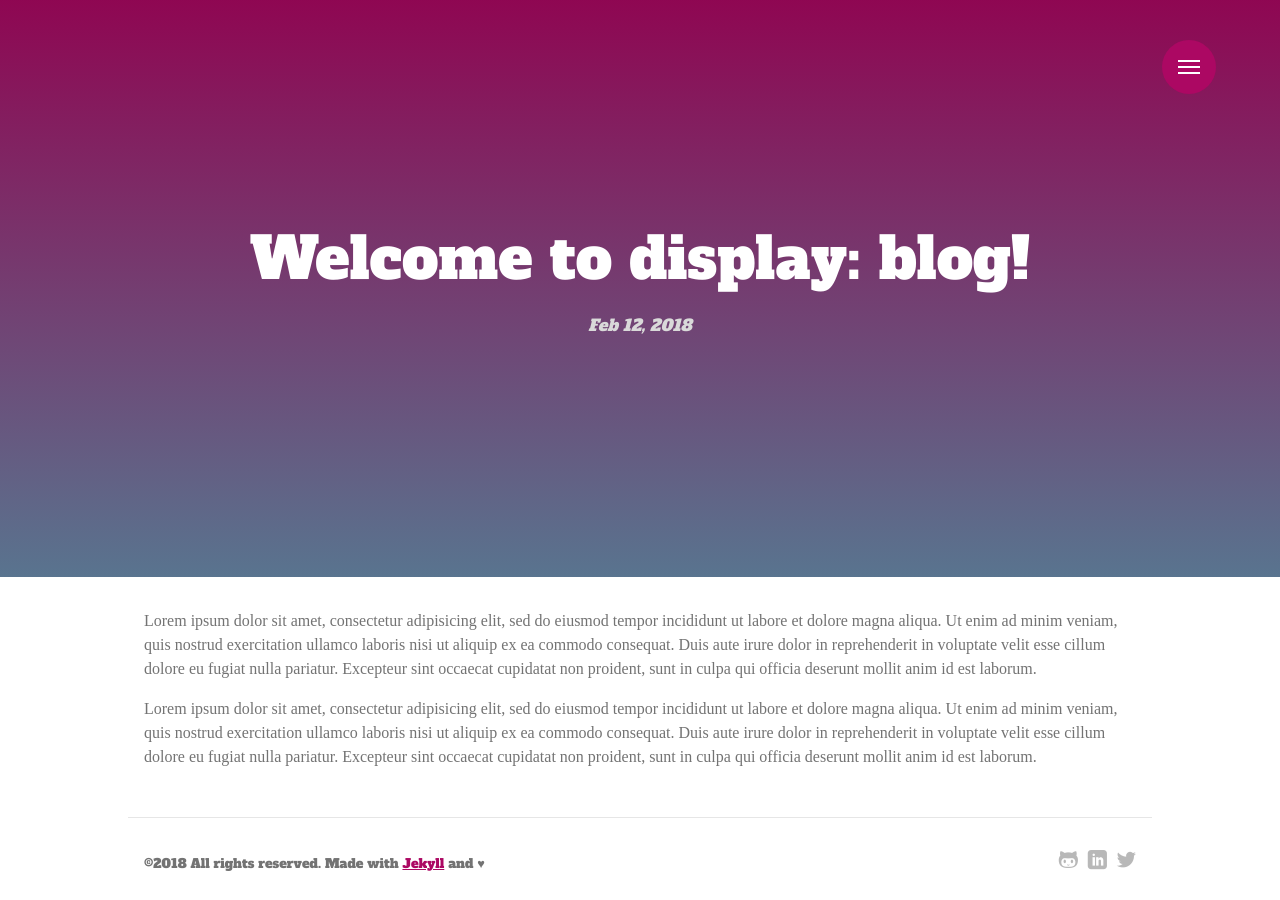
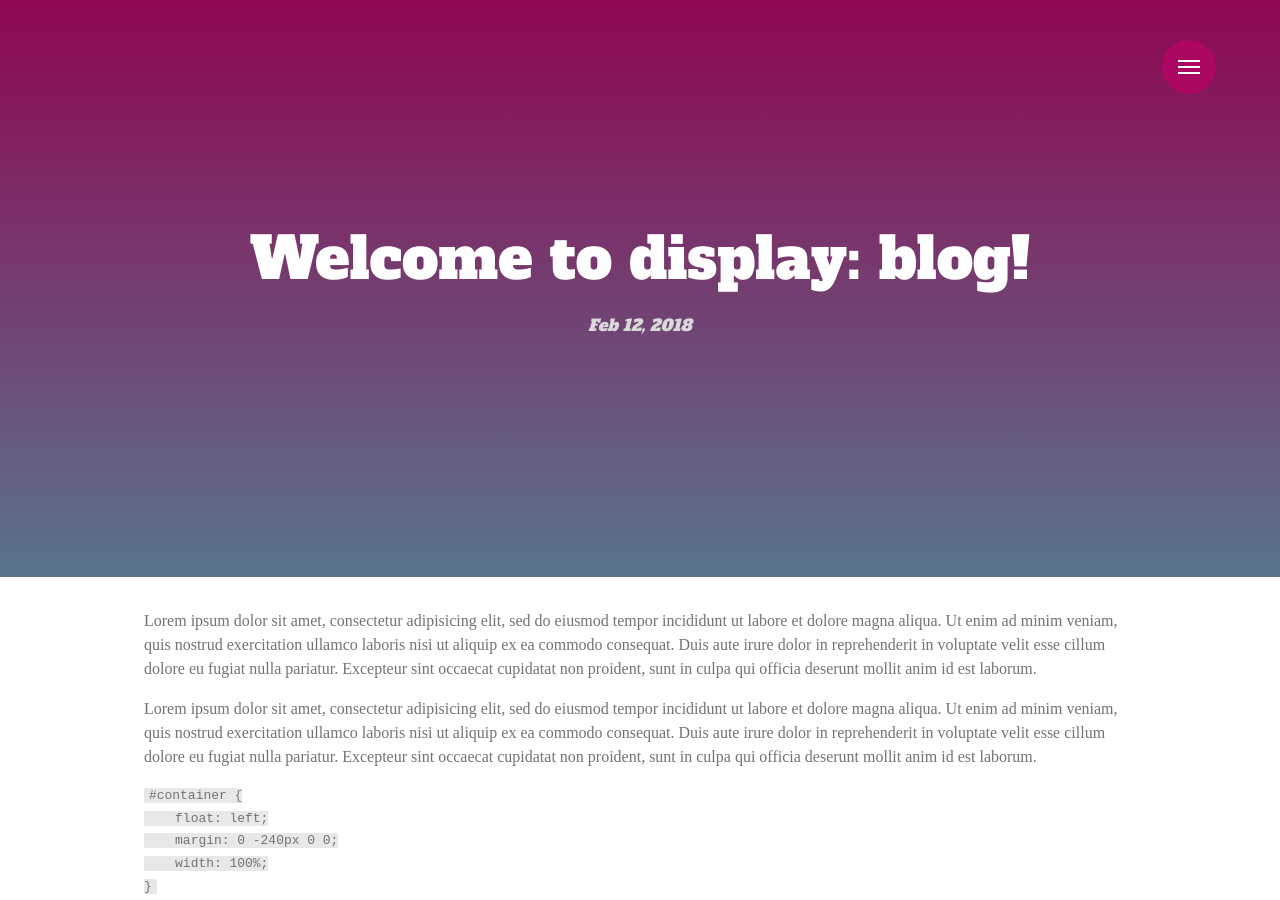
Before and after one commit to bpcoxjr/blog, a Jekyll site: the page built from _posts/2015-05-25-welcome-to-jekyll.markdown, in a window 1280 px wide. Built offline with Jekyll 4.4.1, drawn with Linux system fonts in a browser that asks for light colours; some web fonts are replaced.

```diff
--- a/_config.yml
+++ b/_config.yml
@@ -16,9 +16,10 @@ markdown    : kramdown
 highlighter : rouge
 
 # SEO settings
-title: The Run Down
+title: "display: blog"
 description: "The personal blog of Durham, NC web developer Patrick Cox"
-keywords: "blog, web developer, web development, JavaScript, HTML, CSS, Durham, Raleigh, North Carolina, Patrick Cox"
+keywords: "blog, web developer, web development, web design, JavaScript, HTML, CSS, Durham, Raleigh, Chapel Hill,
+beginner, coding, junior web developer, front-end development, tutorial, North Carolina, Patrick Cox"
 
 # Site settings
 url: http://bpcoxjr.github.io
--- a/_posts/2015-05-25-welcome-to-jekyll.markdown
+++ b/_posts/2015-05-25-welcome-to-jekyll.markdown
@@ -8,3 +8,10 @@ categories: general
 Lorem ipsum dolor sit amet, consectetur adipisicing elit, sed do eiusmod tempor incididunt ut labore et dolore magna aliqua. Ut enim ad minim veniam, quis nostrud exercitation ullamco laboris nisi ut aliquip ex ea commodo consequat. Duis aute irure dolor in reprehenderit in voluptate velit esse cillum dolore eu fugiat nulla pariatur. Excepteur sint occaecat cupidatat non proident, sunt in culpa qui officia deserunt mollit anim id est laborum.
 
 Lorem ipsum dolor sit amet, consectetur adipisicing elit, sed do eiusmod tempor incididunt ut labore et dolore magna aliqua. Ut enim ad minim veniam, quis nostrud exercitation ullamco laboris nisi ut aliquip ex ea commodo consequat. Duis aute irure dolor in reprehenderit in voluptate velit esse cillum dolore eu fugiat nulla pariatur. Excepteur sint occaecat cupidatat non proident, sunt in culpa qui officia deserunt mollit anim id est laborum.
+
+<pre><code class="css">#container {
+    float: left;
+    margin: 0 -240px 0 0;
+    width: 100%;
+}
+</code></pre>
```
